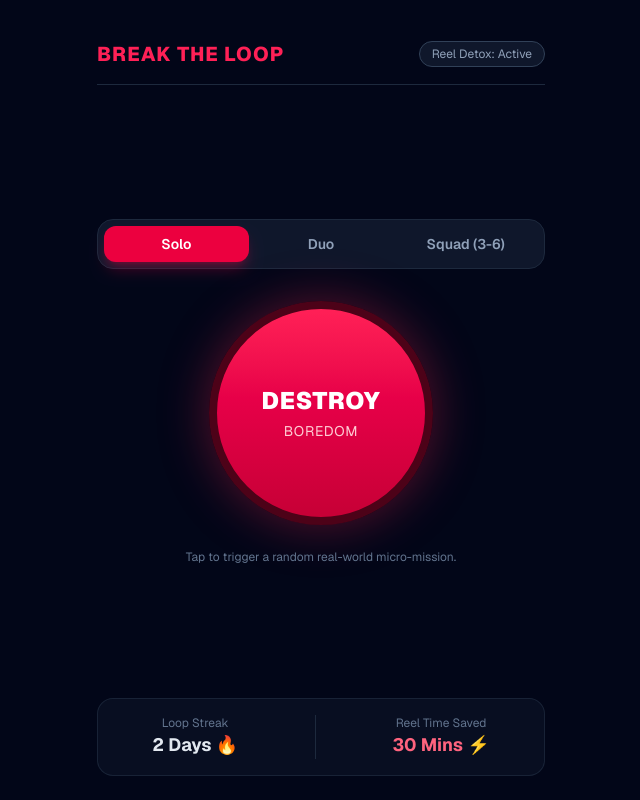
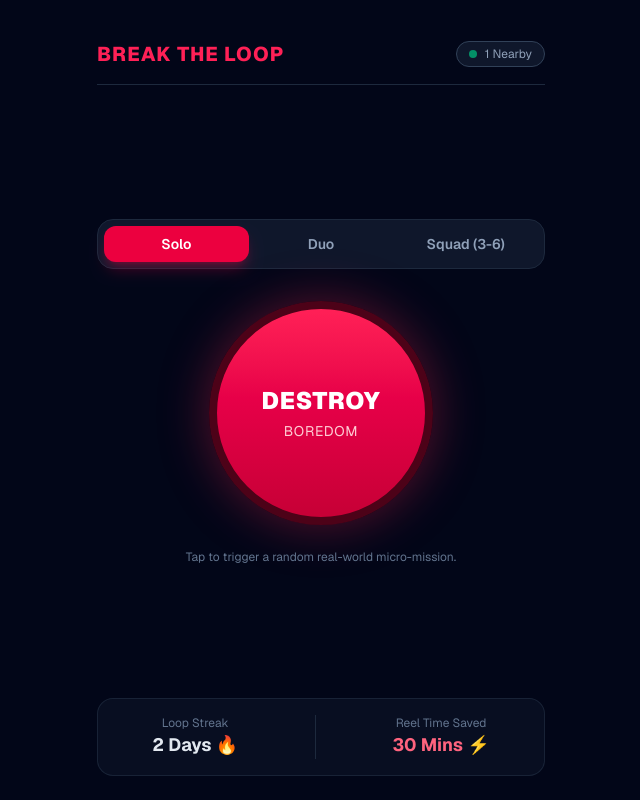
Before and after one commit to sayyambtb-alt/break-the-loop, a Next.js app: page / in a window 1280 px wide. Shown: the whole page, without its empty margins (319-959 px from the left). Built offline with nearby package versions, Linux system fonts and the light colour scheme; no server answers; the database is empty.

Commit message:
Add live nearby player radar badge from Supabase

```diff
--- a/app/page.tsx
+++ b/app/page.tsx
@@ -37,6 +37,24 @@ export default function Home() {
   const [locationStatus, setLocationStatus] = useState<string>('');
   const [matchedPartner, setMatchedPartner] = useState<string | null>(null);
   const [timeLeft, setTimeLeft] = useState<number>(600);
+  const [activePlayerCount, setActivePlayerCount] = useState<number>(1);
+
+  // Fetch live queue count from Supabase on load
+  useEffect(() => {
+    async function fetchQueueCount() {
+      try {
+        const { count } = await supabase
+          .from('active_queue')
+          .select('*', { count: 'exact', head: true });
+        if (count !== null && count > 0) {
+          setActivePlayerCount(count);
+        }
+      } catch (e) {
+        console.log('Fetching queue stats...', e);
+      }
+    }
+    fetchQueueCount();
+  }, [isSearching]);
 
   useEffect(() => {
     if (!activeQuest || isCompleted) return;
@@ -138,9 +156,10 @@ export default function Home() {
     <main className="min-h-screen bg-slate-950 text-slate-100 flex flex-col items-center justify-between p-6 font-sans select-none">
       <header className="w-full max-w-md flex justify-between items-center py-4 border-b border-slate-800">
         <h1 className="text-xl font-extrabold tracking-wider text-rose-500">BREAK THE LOOP</h1>
-        <span className="text-xs bg-slate-900 border border-slate-700 px-3 py-1 rounded-full text-slate-400">
-          Reel Detox: Active
-        </span>
+        <div className="flex items-center space-x-2 bg-slate-900 border border-slate-700 px-3 py-1 rounded-full text-xs text-slate-400">
+          <span className="w-2 h-2 rounded-full bg-emerald-500 animate-pulse"></span>
+          <span>{activePlayerCount} Nearby</span>
+        </div>
       </header>
 
       <div className="w-full max-w-md flex flex-col items-center justify-center my-auto space-y-8">
```
